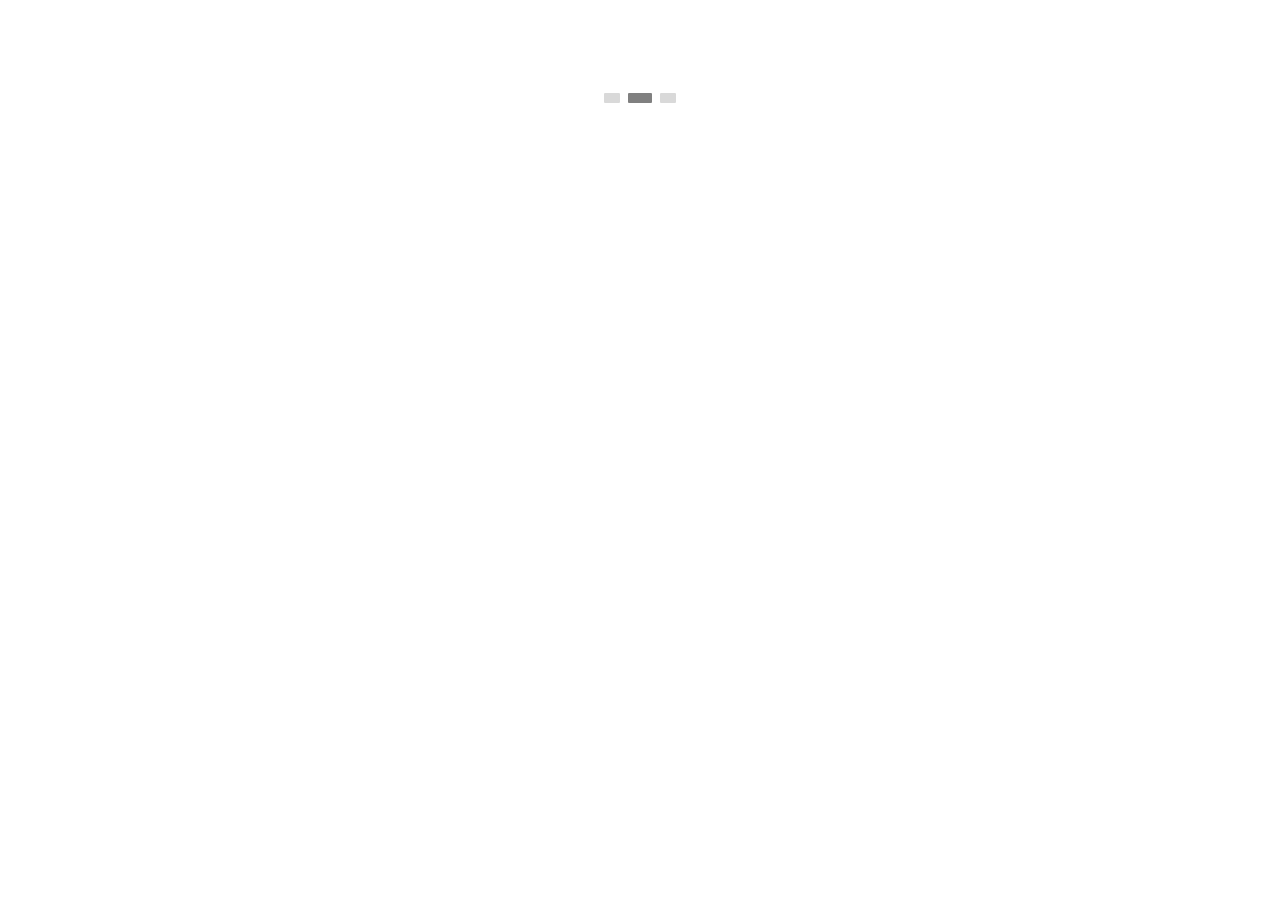
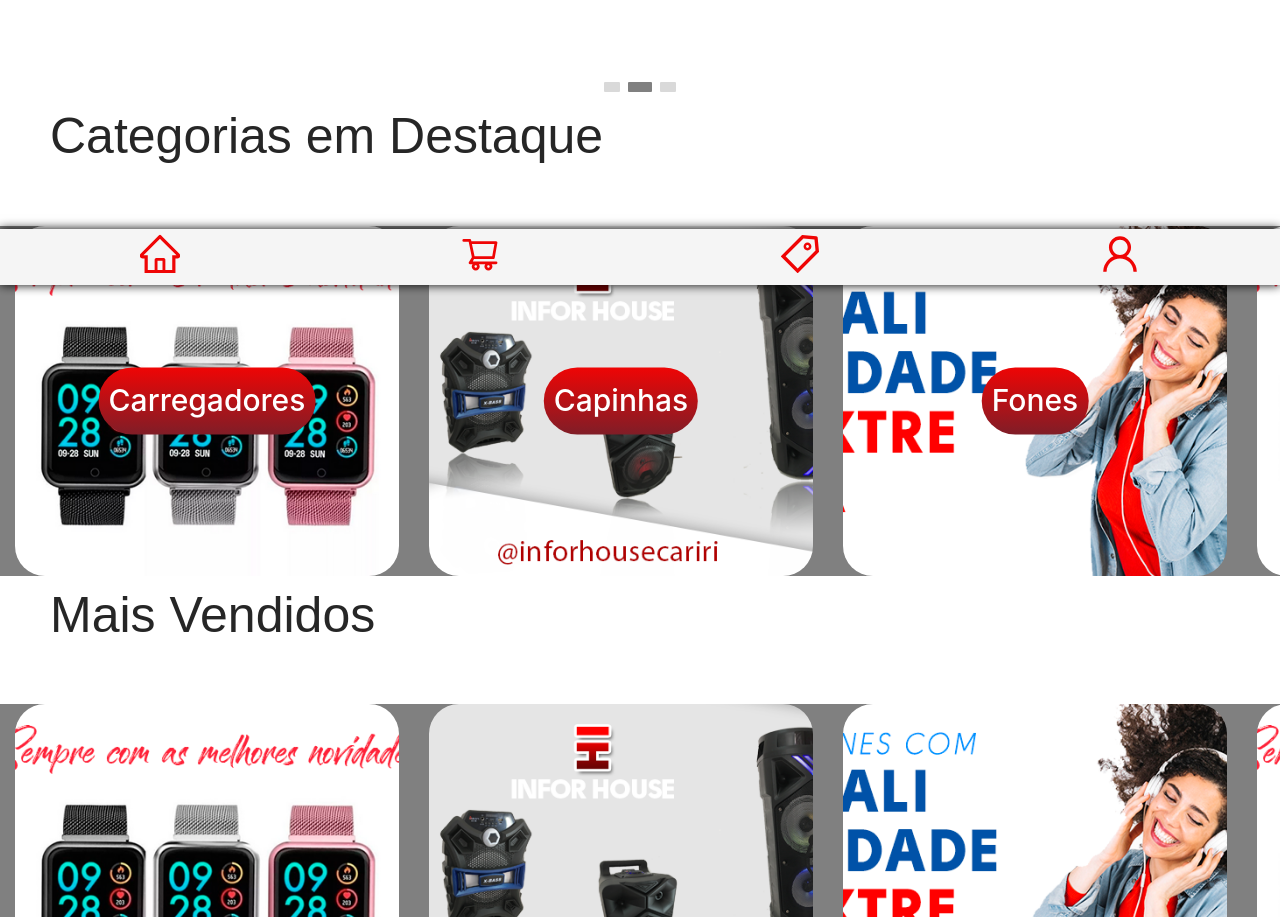
Before and after one commit to IuryMT/EstagioInforHouse, a React (Create React App) app: page / in a window 1280 px wide. Shown: the part 515-1432 px from the top of the page. Before the commit the page ends 800 px from the top, so only its background shows below. Built offline with nearby package versions, Linux system fonts and the light colour scheme.

Commit message:
inicio da tela de produtos

```diff
--- a/package.json
+++ b/package.json
@@ -3,6 +3,7 @@
   "version": "0.1.0",
   "private": true,
   "dependencies": {
+    "@ant-design/icons": "^4.7.0",
     "@testing-library/jest-dom": "^5.16.4",
     "@testing-library/react": "^13.3.0",
     "@testing-library/user-event": "^13.5.0",
--- a/src/components/css/Header.scss
+++ b/src/components/css/Header.scss
@@ -32,7 +32,8 @@ body{
     position: fixed;
     top: 0;
     z-index: 1000;
-    background-image: linear-gradient(#1fe7f1,#228cca);
+    // background-image: linear-gradient(#1fe7f1,#228cca);
+    background-image: linear-gradient(#ef0505,#801d27);
     display: flex;
     align-items: center;
 }
--- a/src/components/css/Login.scss
+++ b/src/components/css/Login.scss
@@ -41,7 +41,7 @@ label{
     margin-top: 0.5rem;
 }
 
-button{
+.enviar{
     margin: 10px auto;
     padding: 5px;
     cursor: pointer;
--- a/src/components/css/Section1.scss
+++ b/src/components/css/Section1.scss
@@ -3,6 +3,72 @@
     margin: 0 auto;
     margin-bottom: 100px;
     position: relative;
+}
+
+.imagem{
+    width: 30vw;
+    margin: 0 auto;
+    position: relative;
+    object-fit: cover;
+    z-index: 99;
+    border-radius: 30px;
+}
+
+.carousel-master{
+    width: 100%;
+    height: 350px;
+    margin-top: 50px;
+    display: flex;
+    overflow-x: scroll;
+    overflow-y: hidden;
+    background-color: gray;
+    position: relative;
+}
+
+.carousel-master .card{
+    margin: 0 15px;
+    width: 100%;
+    height: 100%;
+    position: relative;
+}
+
+.carousel-master .card img{
+    height: 100%;
+}
+
+h1{
+    margin-left: 50px;
+}
+
+.carousel-master h4{
+    font-size: 30px;
+    text-align: center;
+    z-index: 100;
+    color: white;
+    position: absolute;
+    left: 50%;
+    top: 50%;
+    transform: translate(-50%, -50%);
+    // background-color: orange;
+    background-image: linear-gradient(#ef0505,#801d27);
+    padding: 10px;
+    border-radius: 50px;
+}
+
+.carousel-master .button{
+    width: 25px;
+    height: 100%;
+    font-size: 39px;
+    // background-color: rgba(0,0,0,0.7);
+    border: 0;
+    padding: 14px;
+    position: absolute;
+    left: 0;
+    cursor: pointer;
+}
+
+.carousel-master .button path{
+    background-color: black;
 }
 
 .ant-carousel .slick-dots li button {
@@ -20,3 +86,57 @@
     opacity: 0.3;
     transition: all 0.5s;
   }
+
+  .ant-carousel{
+    margin-top: 12vh;
+  }
+
+//   .navBar{
+//     width: 100vw;
+//     height: 8vh;
+//     background-color: whitesmoke;
+//     position: fixed;
+//     bottom: 0;
+//     z-index: 500;
+//     box-shadow: 0 0 10px rgb(0,0,0);
+//     display: flex;
+//     justify-content: center;
+//   }
+
+// .contain{
+    // width: 100%;
+//     // margin: auto auto;
+//     display: flex;
+//     justify-content: space-around;
+//     align-items: center;
+// }
+
+.nav-bottom{
+    width: 100vw;
+    height: 7vh;
+    background-color: whitesmoke;
+    position: fixed;
+    bottom: 0;
+    z-index: 500;
+    box-shadow: 0 0 10px rgb(0,0,0);
+//     display: flex;
+    justify-content: center;
+
+}
+
+.navLista{
+    list-style: none;
+    display: flex;
+    justify-content: space-around;
+    align-items: center;
+}
+
+.botao{
+    background-color: transparent;
+    border: none;
+    cursor: pointer;
+}
+
+.branco{
+    margin: 200px;
+}
--- a/src/pages/Home/index.js
+++ b/src/pages/Home/index.js
@@ -6,22 +6,88 @@ import mulher from "../../img/mulher.png";
 import { Carousel } from 'antd';
 // import 'antd/dist/antd.css';
 import 'antd/dist/antd.min.css'
+// import { LeftOutlined } from '@ant-design/icons'
+import { ShoppingCartOutlined, TagOutlined, UserOutlined, HomeOutlined } from '@ant-design/icons'
 
 export const Home = () => {
     return(
         <>
-        <h1>home</h1>
-        <Carousel type="primary" autoplay>
-                    <div>
+                <Carousel autoplay>
                         <img src={relogio} className='image' alt="not found" />
-                    </div>
-                    <div>
                         <img src={som} className='image' alt="not found" />
-                    </div>
-                    <div>
                         <img src={mulher} className='image' alt="not found" />
-                    </div>
                 </Carousel>
+            <h1>Categorias em Destaque</h1>
+            <div className="carousel-master">
+                <div className='card'>
+                    <img src={relogio} className='imagem' alt="not found" />
+                    <h4>Carregadores</h4>
+                </div>
+                <div className='card'>
+                    <img src={som} className='imagem' alt="not found" />
+                    <h4>Capinhas</h4>
+                </div>
+                <div className='card'>
+                <img src={mulher} className='imagem' alt="not found" />
+                <h4>Fones</h4>
+                </div>
+                <div className='card'>
+                    <img src={relogio} className='imagem' alt="not found" />
+                    <h4>Caixinhas</h4>
+                </div>
+                    {/* <Carousel className='primary'>
+                        <div>
+                            <img src={relogio} className='imagem' alt="not found" />
+                        </div>
+                        <div>
+                            <img src={som} className='imagem' alt="not found" />
+                        </div>
+                        <div>
+                            <img src={mulher} className='imagem' alt="not found" />
+                        </div>
+
+
+                    </Carousel> */}
+                {/* <button className='button'> */}
+                {/* <LeftOutlined /> */}
+                {/* </button> */}
+            </div>
+            <h1>Mais Vendidos</h1>
+            <div className="carousel-master">
+                <div className='card'>
+                    <img src={relogio} className='imagem' alt="not found" />
+                </div>
+                <div className='card'>
+                    <img src={som} className='imagem' alt="not found" />
+                </div>
+                <div className='card'>
+                <img src={mulher} className='imagem' alt="not found" />
+                </div>
+                <div className='card'>
+                    <img src={relogio} className='imagem' alt="not found" />
+                </div>
+            </div>
+            <div className='navBar'>
+                {/* <div className='contain'> */}
+                <nav className='nav-bottom'>
+                    <ul className='navLista'>
+                        <li>
+                            <button className='botao'><HomeOutlined style={{ fontSize: '40px', color: '#ef0505', margin: '5px' }}/></button>
+                        </li>
+                        <li>
+                        <button className='botao'><ShoppingCartOutlined style={{ fontSize: '40px', color: '#ef0505' , margin: '5px' }}/></button>
+                        </li>
+                        <li>
+                        <button className='botao'><TagOutlined style={{ fontSize: '40px', color: '#ef0505', margin: '5px' }}/></button>
+                        </li>
+                        <li>
+                        <button className='botao'><UserOutlined style={{ fontSize: '40px', color: '#ef0505', margin: '5px'  }}/></button>
+                        </li>
+                    </ul>
+                </nav>
+                </div>
+            {/* </div> */}
+            <div className='branco'>hhh</div>
         </>
     );
 }
--- a/src/pages/Login/index.js
+++ b/src/pages/Login/index.js
@@ -1,5 +1,6 @@
 import '../../components/css/Login.scss';
 import { useState } from 'react';
+import React from 'react'
 
 export const Login = () => {
 
@@ -39,7 +40,7 @@ export const Login = () => {
                     />
                 </div>
                 <div id='actions'>
-                    <button type='submit'>Enviar</button>
+                    <button type='submit' className='enviar'>Enviar</button>
                 </div>
             </form>
         </div>
```
Also changed, not shown: 1 other file (tests, documents, lock files or other folders).
